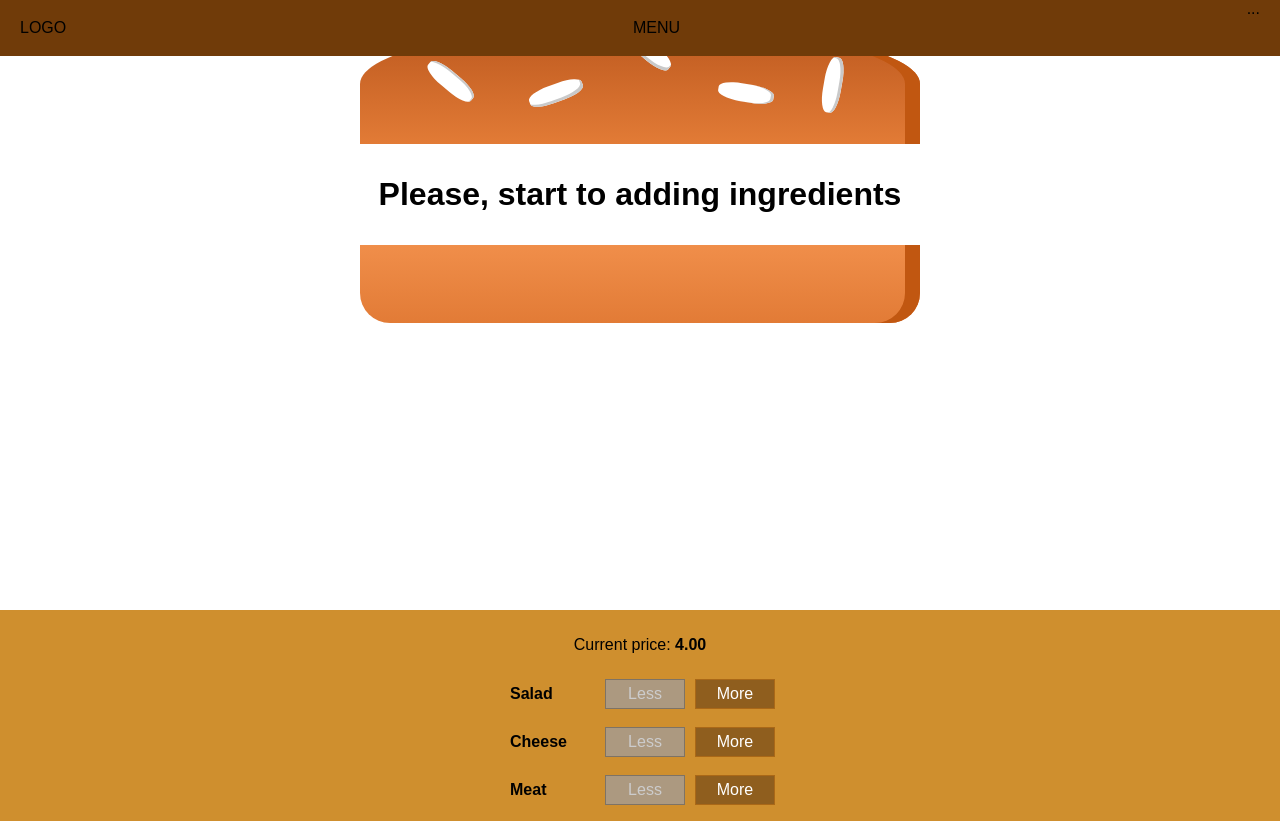
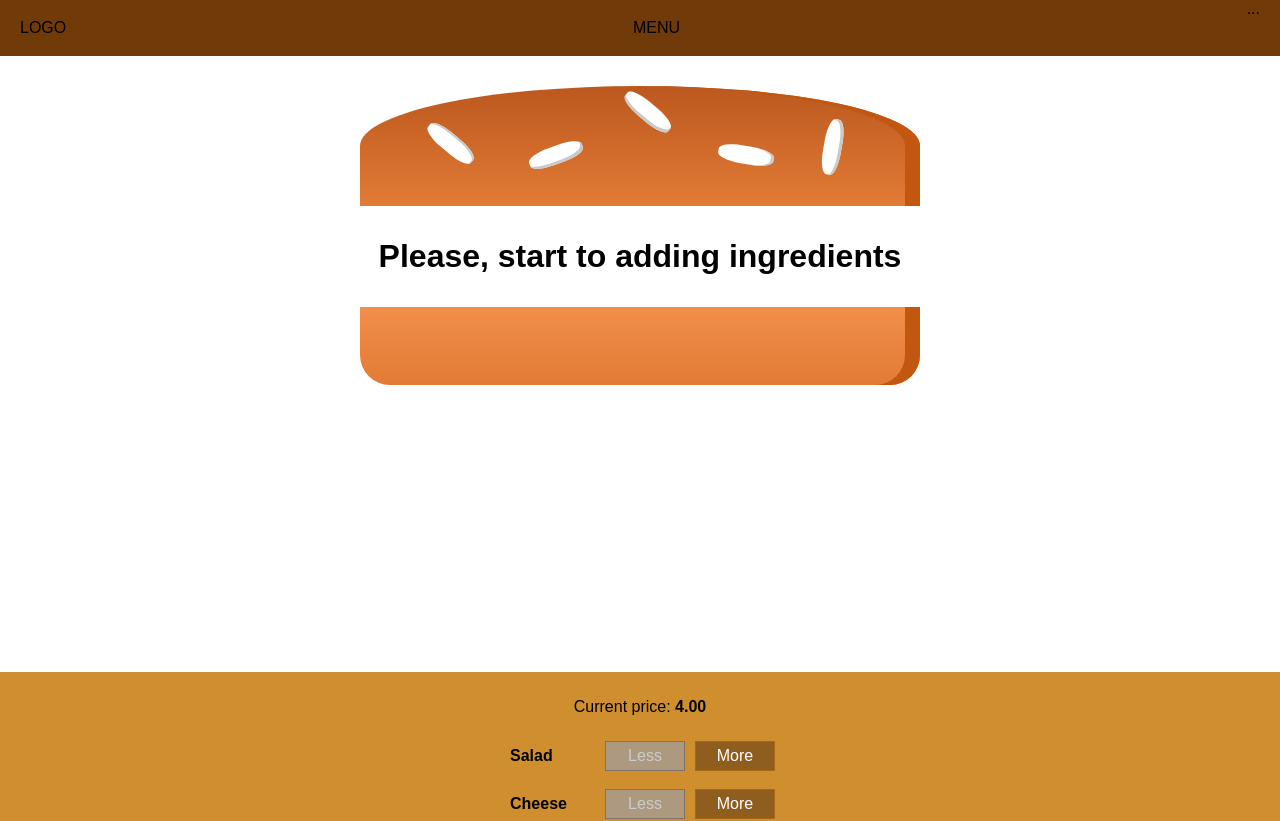
Before and after one commit to andreisavelev/burger-builder-react, a React app: page / in a window 1280 px wide. Shown: the top 821 px of the page. Built offline with nearby package versions, Linux system fonts and the light colour scheme.

Commit message:
Fix burger position

```diff
--- a/src/components/layout/Layout.css
+++ b/src/components/layout/Layout.css
@@ -1,3 +1,3 @@
 .burger-content {
-    margin-top: 10px;
+    margin-top: 72px;
 }
```
